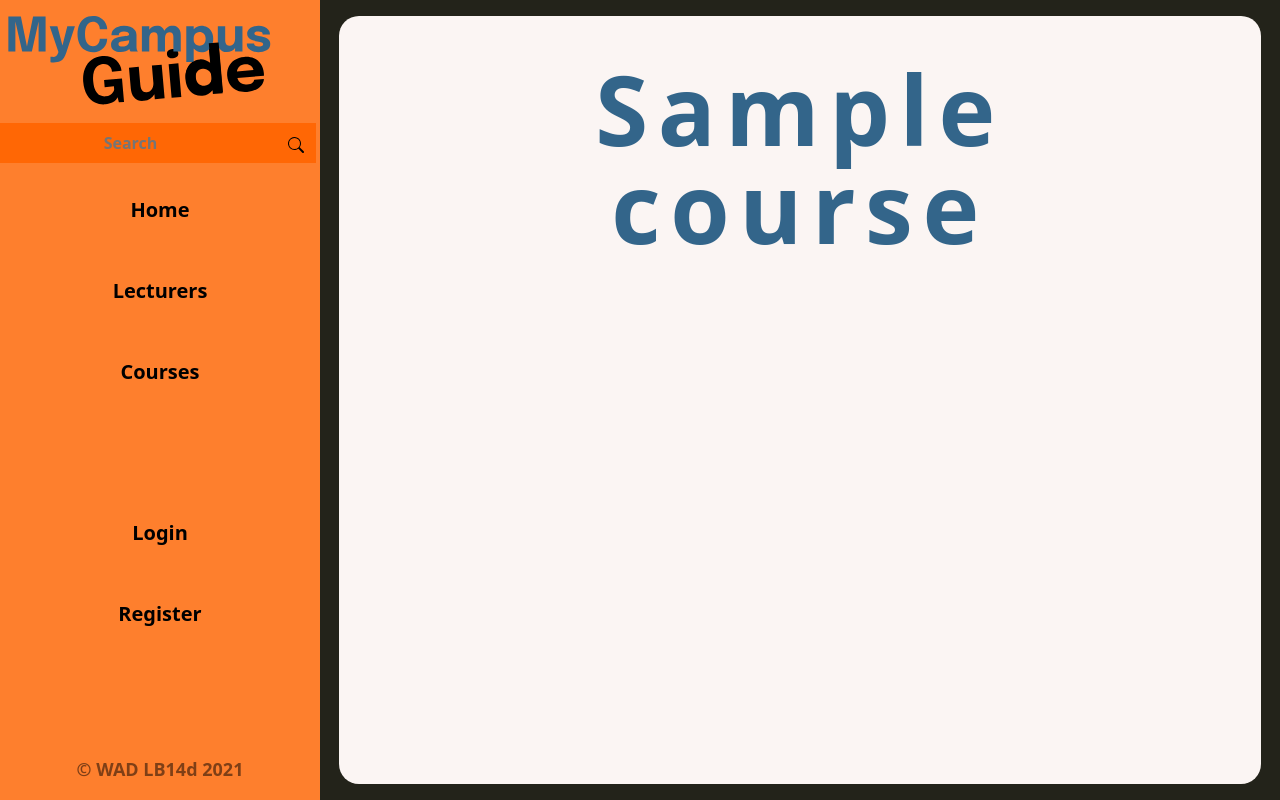
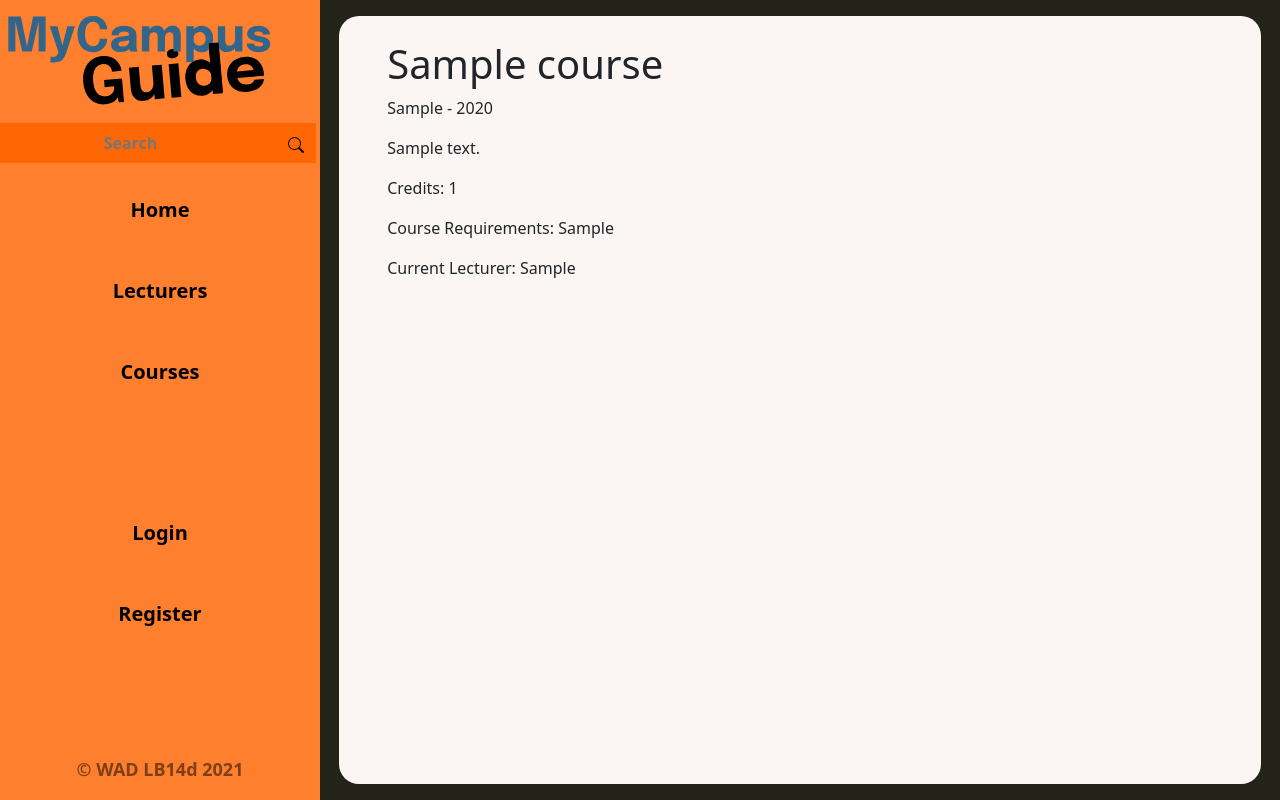
Before and after one commit to WAD2-LB14d/mycampusguide, a Django app: a page that uses my_campus_guide/templates/guide/chosen_course.html in a window 1280 px wide. Run offline with Django 3.2, Linux system fonts and the light colour scheme; tables that the repository leaves empty hold one stand-in row (values such as "Sample post"); some libraries are stand-ins or nearby versions.

Commit message:
changes to templates

```diff
--- a/my_campus_guide/templates/guide/chosen_course.html
+++ b/my_campus_guide/templates/guide/chosen_course.html
@@ -14,7 +14,12 @@
     <div class="jumbotron p-4">
             <div class="container">
                 {% if course %}
-                <h1 class="pageTitle">{{ course.name }}</h1>
+                <h1>{{ course.name }}</h1>
+                <p>{{ course.school }} - {{ course.year }}</p>
+                <p>{{ course.description }}</p>
+                <p>Credits: {{ course.credits }}</p>
+                <p>Course Requirements: {{ course.requirements }}</p>
+                <p>Current Lecturer: {{ course.currentlecturer }}</p>
                 {% endif %}
             </div>
     </div>
```
Also changed, not shown: my_campus_guide/templates/guide/chosen_lecturer.html (+8 -1 lines).
